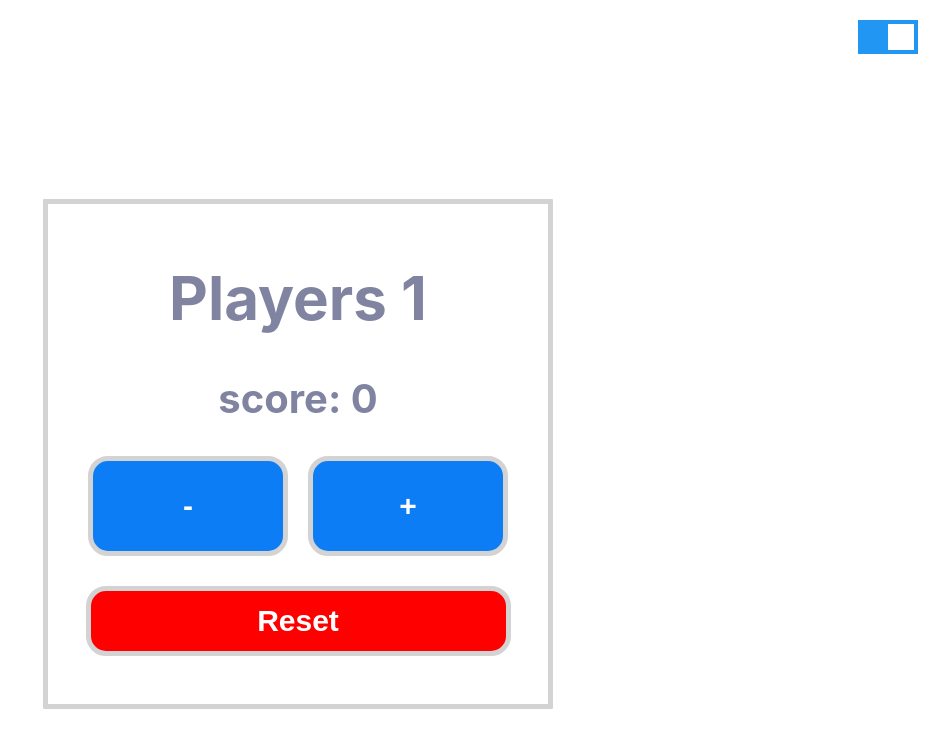
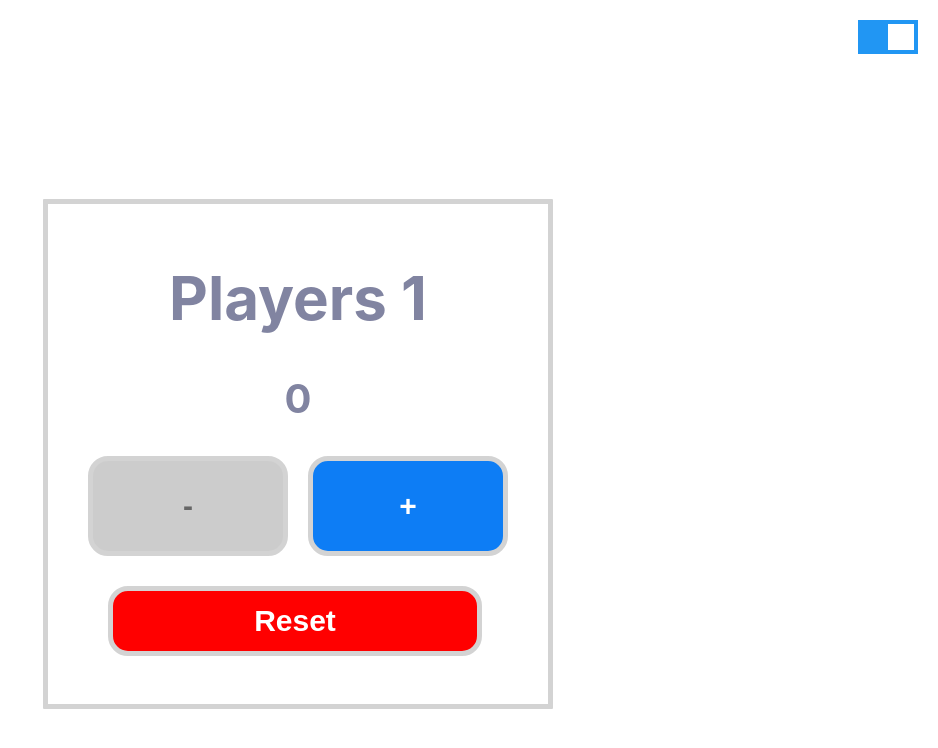
Before and after one commit to r-eva/player-switcher, a React (Create React App) app: page / in a window 1280 px wide. Shown: the top 748 px of the page, without its empty margins (342-1280 px from the left). Built offline with nearby package versions, Linux system fonts and the light colour scheme.

Commit message:
add button disable on value 0

```diff
--- a/src/App.tsx
+++ b/src/App.tsx
@@ -2,34 +2,12 @@ import React, { useState } from "react"
 import "./App.css"
 import Switcher from "./components/switcher/Switcher"
 import PlayersData from "./components/players/PlayersData"
-import PlayersFeature from "./components/players/PlayersFeature"
-import { useLocalStorage } from "./helpers/useLocalStorage"
 import UserContext, { UserState } from "./helpers/store"
 
 function App() {
   const [player, setPlayer] = useState<UserState>({
     isFirstPlayer: true,
   })
-
-  const [player1Score, setPlayer1Score] = useLocalStorage("player1", "0")
-  const [player2Score, setPlayer2Score] = useLocalStorage("player2", "0")
-
-  const plusButtonHandler = () => {
-    player.isFirstPlayer
-      ? setPlayer1Score((Number(player1Score) + 1).toString())
-      : setPlayer2Score((Number(player2Score) + 1).toString())
-  }
-
-  const minusButonHandler = () => {
-    player.isFirstPlayer
-      ? setPlayer1Score((Number(player1Score) - 1).toString())
-      : setPlayer2Score((Number(player2Score) + 1).toString())
-  }
-
-  const resetButtonHandler = () => {
-    player.isFirstPlayer ? setPlayer1Score("0") : setPlayer2Score("0")
-  }
-
   return (
     <UserContext.Provider value={player}>
       <div className="app-container">
@@ -42,15 +20,7 @@ function App() {
         />
         <div className="player-container">
           <div className="player-container player-container__border">
-            <PlayersData
-              score={player.isFirstPlayer ? player1Score : player2Score}
-              players={player.isFirstPlayer ? "Players 1" : "Players 2"}
-            />
-            <PlayersFeature
-              buttonMinusHandler={minusButonHandler}
-              buttonPlusHandler={plusButtonHandler}
-              buttonResetHandler={resetButtonHandler}
-            />
+            <PlayersData />
           </div>
         </div>
       </div>
--- a/src/components/players/Players.css
+++ b/src/components/players/Players.css
@@ -42,6 +42,12 @@ h2 {
   border: 5px solid lightgray;
 }
 
+.quantity-button:disabled,
+.quantity-button[disabled] {
+  background-color: #cccccc;
+  color: #666666;
+}
+
 .reset-button {
   margin: 30px;
   display: block;
--- a/src/components/players/PlayersData.tsx
+++ b/src/components/players/PlayersData.tsx
@@ -1,12 +1,57 @@
-import React from "react"
+import React, { useContext, useState, useEffect } from "react"
 import "./Players.css"
-import Players from "../../models/Players"
+import UserContext, { UserState } from "../../helpers/store"
+import { useLocalStorage } from "../../helpers/useLocalStorage"
 
-const PlayersData: React.FC<Players> = ({ players, score }) => {
+const PlayersData = () => {
+  const player = useContext<UserState>(UserContext)
+  const [disableButton, setDisableButton] = useState(true)
+  const [player1Score, setPlayer1Score] = useLocalStorage("player1", "0")
+  const [player2Score, setPlayer2Score] = useLocalStorage("player2", "0")
+
+  useEffect(() => {
+    if (player.isFirstPlayer) {
+      player1Score !== "0" ? setDisableButton(false) : setDisableButton(true)
+    } else {
+      player2Score !== "0" ? setDisableButton(false) : setDisableButton(true)
+    }
+    console.log("masuk use effect")
+  }, [player.isFirstPlayer, player1Score, player2Score])
+
+  const plusButtonHandler = () => {
+    player.isFirstPlayer
+      ? setPlayer1Score((Number(player1Score) + 1).toString())
+      : setPlayer2Score((Number(player2Score) + 1).toString())
+    setDisableButton(false)
+  }
+
+  const minusButonHandler = () => {
+    player.isFirstPlayer
+      ? setPlayer1Score((Number(player1Score) - 1).toString())
+      : setPlayer2Score((Number(player2Score) - 1).toString())
+  }
+
+  const resetButtonHandler = () => {
+    player.isFirstPlayer ? setPlayer1Score("0") : setPlayer2Score("0")
+  }
   return (
     <div>
-      <h1>{players}</h1>
-      <h2>score: {score}</h2>
+      <h1>{player.isFirstPlayer ? "Players 1" : "Players 2"}</h1>
+      <h2>{player.isFirstPlayer ? player1Score : player2Score}</h2>
+      <div className="quantity">
+        <button
+          className="quantity-button"
+          onClick={minusButonHandler}
+          disabled={disableButton}>
+          -
+        </button>
+        <button className="quantity-button" onClick={plusButtonHandler}>
+          +
+        </button>
+      </div>
+      <button className="reset-button" onClick={resetButtonHandler}>
+        Reset
+      </button>
     </div>
   )
 }
--- a/src/components/players/PlayersFeature.tsx
+++ b/src/components/players/PlayersFeature.tsx
@@ -1,23 +1,39 @@
-import React from "react"
-import PlayersInterface from "../../models/PlayersInterface"
+import { useContext } from "react"
 import { useLocalStorage } from "../../helpers/useLocalStorage"
+import UserContext, { UserState } from "../../helpers/store"
 
-const PlayersFeature: React.FC<PlayersInterface> = ({
-  buttonMinusHandler,
-  buttonPlusHandler,
-  buttonResetHandler,
-}) => {
+const PlayersFeature = () => {
+  const [player1Score, setPlayer1Score] = useLocalStorage("player1", "0")
+  const [player2Score, setPlayer2Score] = useLocalStorage("player2", "0")
+  const player = useContext<UserState>(UserContext)
+
+  const plusButtonHandler = () => {
+    player.isFirstPlayer
+      ? setPlayer1Score((Number(player1Score) + 1).toString())
+      : setPlayer2Score((Number(player2Score) + 1).toString())
+  }
+
+  const minusButonHandler = () => {
+    player.isFirstPlayer
+      ? setPlayer1Score((Number(player1Score) - 1).toString())
+      : setPlayer2Score((Number(player2Score) - 1).toString())
+  }
+
+  const resetButtonHandler = () => {
+    player.isFirstPlayer ? setPlayer1Score("0") : setPlayer2Score("0")
+  }
+
   return (
     <>
       <div className="quantity">
-        <button className="quantity-button" onClick={buttonMinusHandler}>
+        <button className="quantity-button" onClick={minusButonHandler}>
           -
         </button>
-        <button className="quantity-button" onClick={buttonPlusHandler}>
+        <button className="quantity-button" onClick={plusButtonHandler}>
           +
         </button>
       </div>
-      <button className="reset-button" onClick={buttonResetHandler}>
+      <button className="reset-button" onClick={resetButtonHandler}>
         Reset
       </button>
     </>
--- a/src/models/Players.ts
+++ /dev/null
@@ -1,6 +0,0 @@
-interface Players {
-  players: string
-  score: string | undefined
-}
-
-export default Players
```
Also changed, not shown: src/models/PlayersInterface.ts (deleted, +0 -7 lines).
